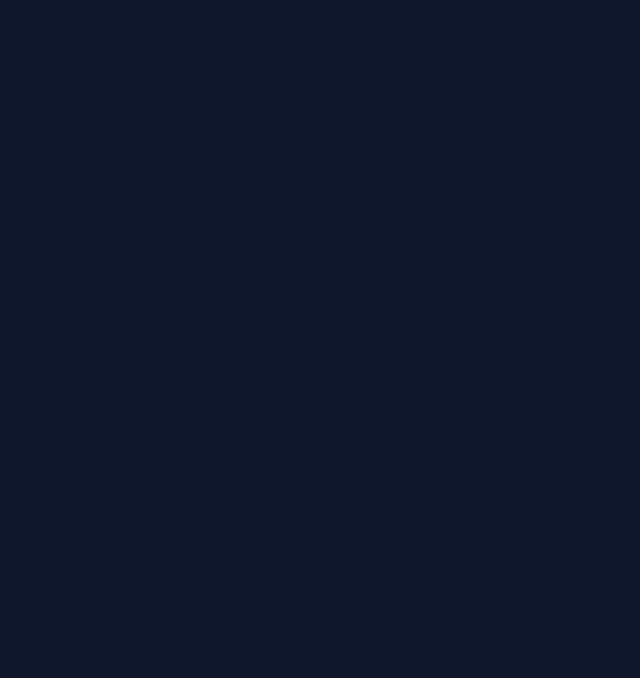
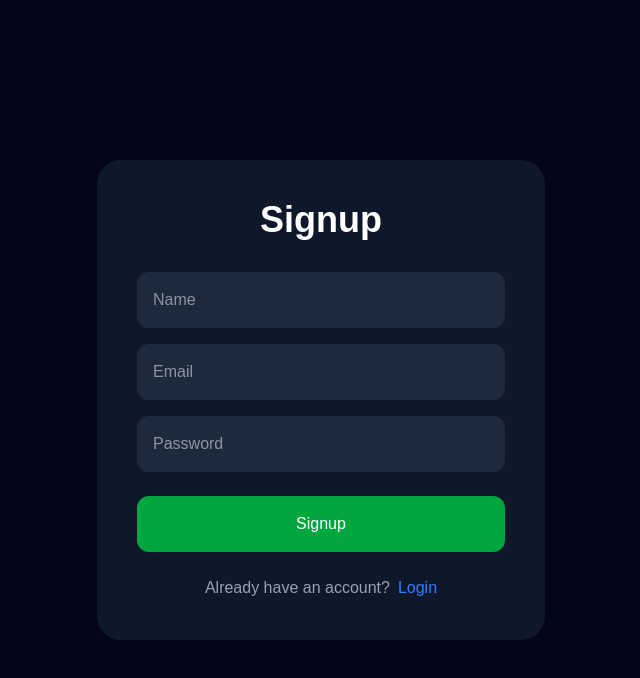
Before and after one commit to Aaditya0411/Oddo_Hackathon, a React (Vite) app: page /signup in a window 1280 px wide. Before the commit this address had no page. Shown: the top 678 px of the page, without its empty margins (319-959 px from the left). Built offline with nearby package versions, Linux system fonts and the light colour scheme.

Commit message:
Added authentication flow and logout

```diff
--- a/src/App.jsx
+++ b/src/App.jsx
@@ -1,3 +1,5 @@
+import Login from "./pages/Login";
+import Signup from "./pages/Signup";
 import { BrowserRouter, Routes, Route } from "react-router-dom";
 import { useState } from "react";
 
@@ -13,6 +15,9 @@ function App() {
     <div className={darkMode ? "dark" : ""}>
       <BrowserRouter>
         <Routes>
+          <Route path="/login" element={<Login />} />
+
+          <Route path="/signup" element={<Signup />} />
           <Route
             path="/"
             element={<Home darkMode={darkMode} setDarkMode={setDarkMode} />}
--- a/src/components/Navbar.jsx
+++ b/src/components/Navbar.jsx
@@ -1,7 +1,16 @@
+import { useNavigate } from "react-router-dom";
 import { Link, useLocation } from "react-router-dom";
 
 function Navbar({ darkMode, setDarkMode }) {
   const location = useLocation();
+
+  const navigate = useNavigate();
+
+  const handleLogout = () => {
+    localStorage.removeItem("isLoggedIn");
+
+    navigate("/login");
+  };
 
   return (
     <nav
@@ -72,6 +81,15 @@ function Navbar({ darkMode, setDarkMode }) {
         >
           {darkMode ? "☀️ Light" : "🌙 Dark"}
         </button>
+
+        {/* Logout Button */}
+
+        <button
+          onClick={handleLogout}
+          className="bg-red-600 hover:bg-red-700 text-white px-4 py-2 rounded-xl"
+        >
+          Logout
+        </button>
       </div>
     </nav>
   );
--- /dev/null
+++ b/src/pages/Login.jsx
@@ -0,0 +1,65 @@
+import { useState } from "react";
+import { useNavigate, Link } from "react-router-dom";
+
+function Login() {
+  const navigate = useNavigate();
+
+  const [email, setEmail] = useState("");
+  const [password, setPassword] = useState("");
+
+  const handleLogin = () => {
+    const storedUser = JSON.parse(localStorage.getItem("user"));
+
+    if (
+      storedUser &&
+      storedUser.email === email &&
+      storedUser.password === password
+    ) {
+      localStorage.setItem("isLoggedIn", "true");
+
+      navigate("/dashboard");
+    } else {
+      alert("Invalid credentials");
+    }
+  };
+
+  return (
+    <div className="min-h-screen flex items-center justify-center bg-slate-950 text-white">
+      <div className="bg-slate-900 p-10 rounded-3xl w-full max-w-md">
+        <h1 className="text-4xl font-bold mb-8 text-center">Login</h1>
+
+        <input
+          type="email"
+          placeholder="Email"
+          value={email}
+          onChange={(e) => setEmail(e.target.value)}
+          className="w-full p-4 rounded-xl bg-slate-800 mb-4 outline-none"
+        />
+
+        <input
+          type="password"
+          placeholder="Password"
+          value={password}
+          onChange={(e) => setPassword(e.target.value)}
+          className="w-full p-4 rounded-xl bg-slate-800 mb-6 outline-none"
+        />
+
+        <button
+          onClick={handleLogin}
+          className="w-full bg-blue-600 hover:bg-blue-700 p-4 rounded-xl"
+        >
+          Login
+        </button>
+
+        <p className="text-center mt-6 text-gray-400">
+          Don't have an account?
+          <Link to="/signup" className="text-blue-500 ml-2">
+            Signup
+          </Link>
+        </p>
+      </div>
+    </div>
+  );
+}
+
+export default Login;
--- /dev/null
+++ b/src/pages/Signup.jsx
@@ -0,0 +1,72 @@
+import { useState } from "react";
+import { useNavigate, Link } from "react-router-dom";
+
+function Signup() {
+  const navigate = useNavigate();
+
+  const [name, setName] = useState("");
+  const [email, setEmail] = useState("");
+  const [password, setPassword] = useState("");
+
+  const handleSignup = () => {
+    const user = {
+      name,
+      email,
+      password,
+    };
+
+    localStorage.setItem("user", JSON.stringify(user));
+
+    alert("Signup Successful");
+
+    navigate("/login");
+  };
+
+  return (
+    <div className="min-h-screen flex items-center justify-center bg-slate-950 text-white">
+      <div className="bg-slate-900 p-10 rounded-3xl w-full max-w-md">
+        <h1 className="text-4xl font-bold mb-8 text-center">Signup</h1>
+
+        <input
+          type="text"
+          placeholder="Name"
+          value={name}
+          onChange={(e) => setName(e.target.value)}
+          className="w-full p-4 rounded-xl bg-slate-800 mb-4 outline-none"
+        />
+
+        <input
+          type="email"
+          placeholder="Email"
+          value={email}
+          onChange={(e) => setEmail(e.target.value)}
+          className="w-full p-4 rounded-xl bg-slate-800 mb-4 outline-none"
+        />
+
+        <input
+          type="password"
+          placeholder="Password"
+          value={password}
+          onChange={(e) => setPassword(e.target.value)}
+          className="w-full p-4 rounded-xl bg-slate-800 mb-6 outline-none"
+        />
+
+        <button
+          onClick={handleSignup}
+          className="w-full bg-green-600 hover:bg-green-700 p-4 rounded-xl"
+        >
+          Signup
+        </button>
+
+        <p className="text-center mt-6 text-gray-400">
+          Already have an account?
+          <Link to="/login" className="text-blue-500 ml-2">
+            Login
+          </Link>
+        </p>
+      </div>
+    </div>
+  );
+}
+
+export default Signup;
```
